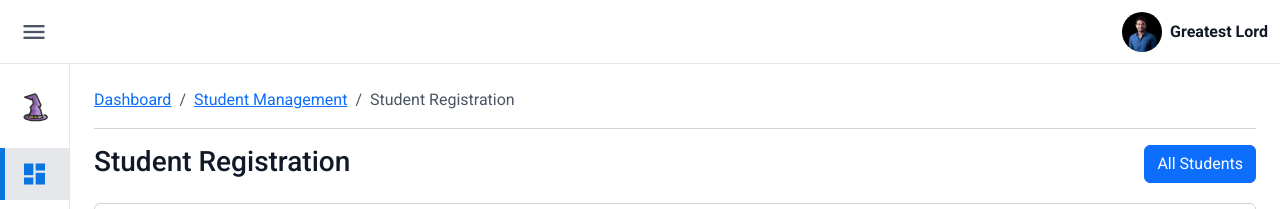
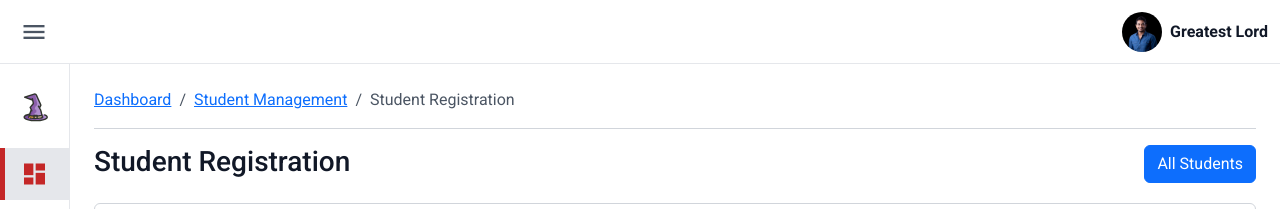
Before and after one commit to ushanmithma/crusade, a website: page index.html in a window 1280 px wide. Shown: the top 209 px of the page. Drawn offline with nearby package versions, Linux system fonts and the light colour scheme; files that its build step writes are made by us from their sources; files whose address does not match are found by name.

Commit message:
style: change accent and brand colours

```diff
--- a/src/scss/crusade/_variables.scss
+++ b/src/scss/crusade/_variables.scss
@@ -50,8 +50,8 @@ $cyan: #0dcaf0 !default;
 // scss-docs-end color-variables
 
 // Crusade color scheme
-$brand: #074d92 !default;
-$accent: #0a75de !default;
+$brand: #a52121 !default;
+$accent: #c42727 !default;
 $neutral: #fdde11 !default;
 $base: #f69220 !default;
 
```
